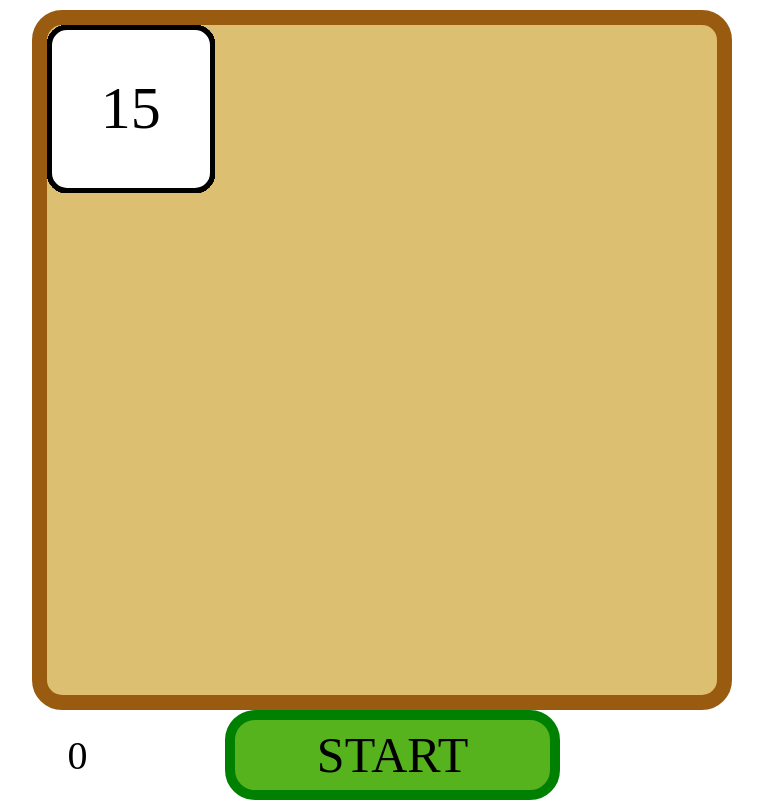
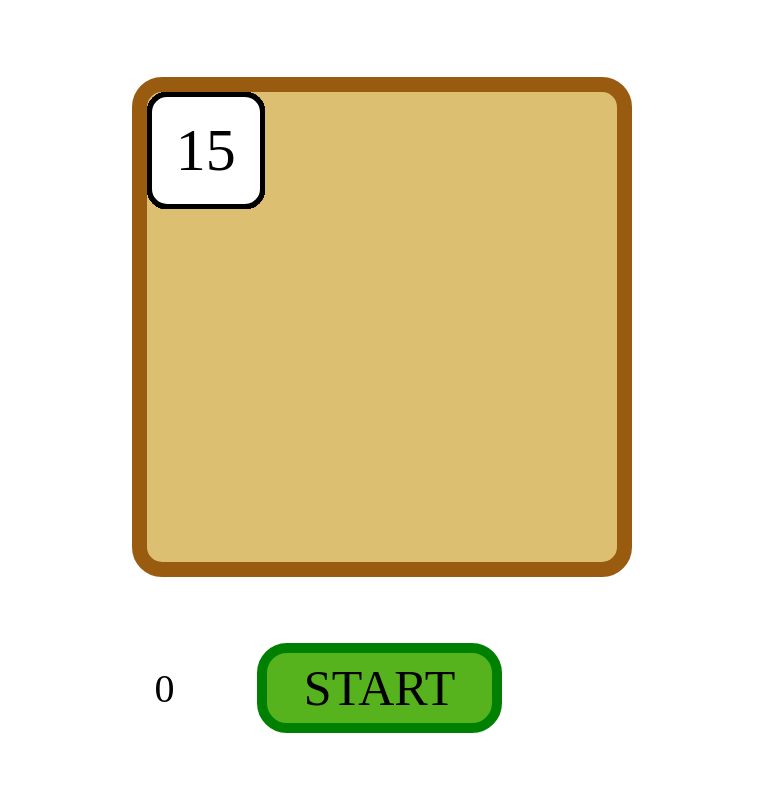
Before and after one commit to KkA1ZeNn/KkA1ZeNn.github.io, a plain HTML site: page index.html in a window 1280 px wide. Shown: the whole page, without its empty margins (258-1021 px from the left). Drawn offline with Linux system fonts and the light colour scheme.

Commit message:
Update style.css

```diff
--- a/style.css
+++ b/style.css
@@ -13,7 +13,7 @@ body {
 
 .gameZone {
    width: 95%;
-   max-width: 700px;
+   max-width: 500px;
    background-color: rgb(220, 191, 112);
    border: 15px solid rgb(153, 91, 16);
    border-radius: 30px;
@@ -44,7 +44,7 @@ body {
 
 .bottomBar {
    width: 95%;
-   max-width: 700px;
+   max-width: 500px;
    height: 70px;
    display: flex;
    align-items: center;
```
